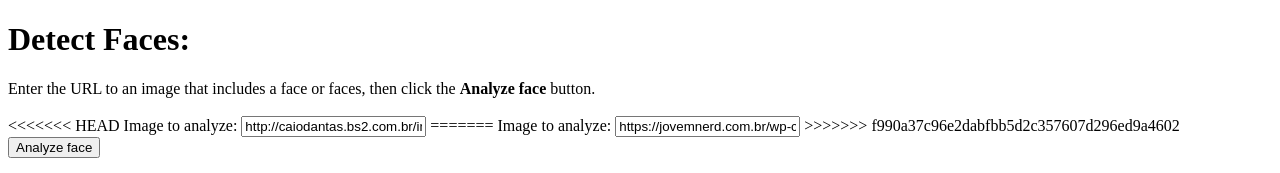
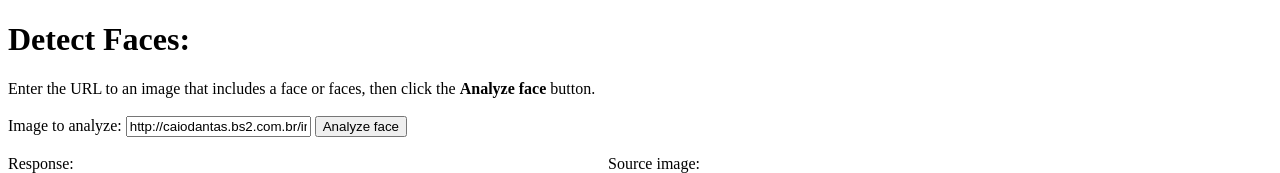
Before and after one commit to caioz7/ProjetoPremium, a plain HTML site: page DetectFaces/detectFaces.html in a window 1280 px wide. Shown: the top 173 px of the page. Drawn offline with nearby package versions, Linux system fonts and the light colour scheme.

Commit message:
Retirando conflitos

```diff
--- a/DetectFaces/detectFaces.html
+++ b/DetectFaces/detectFaces.html
@@ -43,7 +43,7 @@
 			//console.log("Cor do cabielo: " + emo.faceAttributes.hair.hairColor[0].color,"\nFace ID: " + emo.faceId);
             //$("#responseTextArea").val(JSON.stringify(data, null, 2));
             $("#responseTextArea").val(JSON.stringify(
-                "Cor do cabelo: " + emo.faceAttributes.hair.hairColor[0].color + "\nAcessório: " + emo.faceAttributes.accessories[0].type
+                "Cor do cabelo: " + emo.faceAttributes.hair.hairColor[0].color + "Acessório: " + emo.faceAttributes.accessories[0].type
                 //data, null, 2
             ));
 		})
@@ -61,11 +61,8 @@
 	<h1>Detect Faces:</h1>
 	Enter the URL to an image that includes a face or faces, then click the <strong>Analyze face</strong> button.
 	<br><br>
-<<<<<<< HEAD
 	Image to analyze: <input type="text" name="inputImage" id="inputImage" value= "http://caiodantas.bs2.com.br/images/stan-lee.jpg" />
-=======
-	Image to analyze: <input type="text" name="inputImage" id="inputImage" value="https://jovemnerd.com.br/wp-content/uploads/6a011279419f6128a401a73dc1285f970d.jpg" />
->>>>>>> f990a37c96e2dabfbb5d2c357607d296ed9a4602
+
 	<button onclick="processImage()">Analyze face</button>
 	<br><br>
 	<div id="wrapper" style="width:1020px; display:table;">
```
